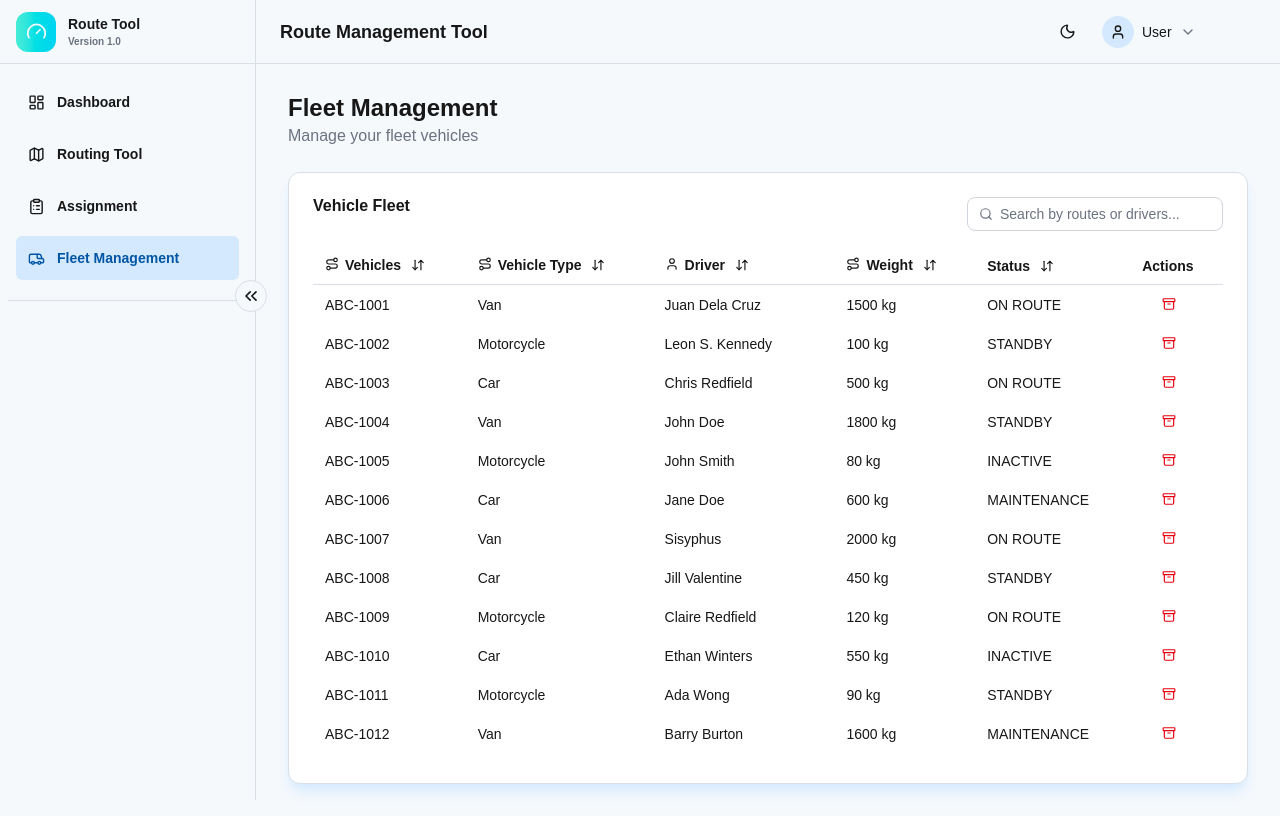
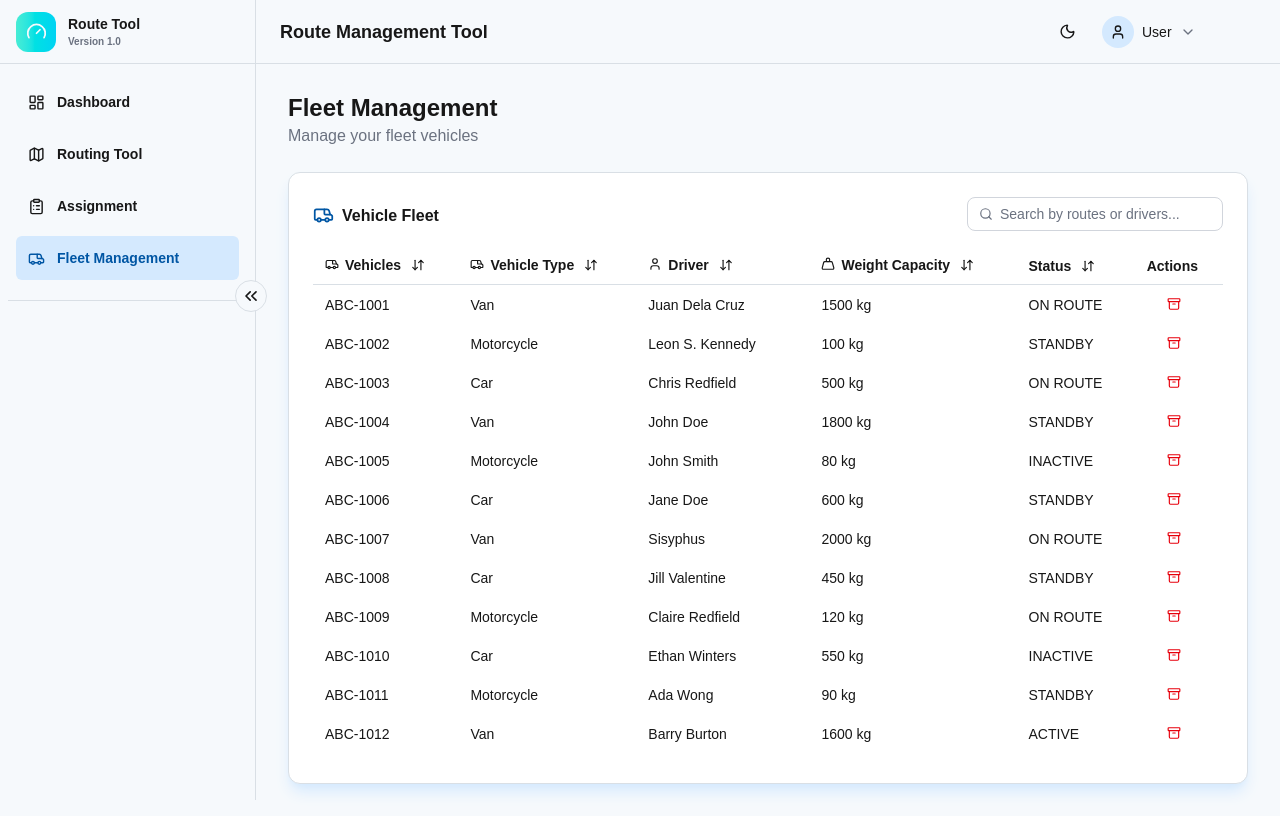
Before and after one commit to jrsantiagoo/route-management-system, a Next.js app in the folder client/: page /fleet-management in a window 1280 px wide. Built offline with nearby package versions, Linux system fonts and the light colour scheme; no server answers; sample sign-in values are in the browser's storage.

Commit message:
style: added icons to tables

```diff
--- a/client/components/assignment/calendar-view.tsx
+++ b/client/components/assignment/calendar-view.tsx
@@ -1,7 +1,13 @@
 "use client";
 
 import { useState, useCallback } from "react";
-import { ChevronLeft, ChevronRight, Search, User } from "lucide-react";
+import {
+    Calendar,
+    ChevronLeft,
+    ChevronRight,
+    Search,
+    User,
+} from "lucide-react";
 import { useSort } from "@/lib/hooks/useSort";
 import SortableHeader from "@/components/ui/sortable-header";
 import type { Trip } from "@/lib/routing/types";
@@ -130,9 +136,11 @@ export default function CalendarView({
         <div className="rounded-xl bg-card p-6 shadow-lg shadow-primary border border-border">
             {/* Calendar View Header */}
             <div className="flex items-center justify-between mb-4">
-                <h3 className="text-base font-semibold text-foreground">
-                    {weekLabel}
-                </h3>
+                <div className="flex -mt-4 items-center gap-2 text-base font-semibold">
+                    <Calendar size={21} className="text-primary-foreground" />
+                    <h3 className="mt-1 text-foreground">{weekLabel}</h3>
+                </div>
+
                 <div className="flex items-center gap-1">
                     {/* Enables calendar to view previous week */}
                     <button
--- a/client/components/assignment/driver-view.tsx
+++ b/client/components/assignment/driver-view.tsx
@@ -48,9 +48,12 @@ export default function DriverView({ items }: DriverViewProps) {
         <div className="rounded-xl bg-card p-6 shadow-lg shadow-primary border border-border">
             {/* Table Header + Search */}
             <div className="mb-4 flex items-center justify-between">
-                <h3 className="-mt-4 text-base font-semibold text-foreground">
-                    Driver Capacity Overview
-                </h3>
+                <div className="flex -mt-4 items-center gap-2 text-base font-semibold">
+                    <User size={21} className="text-primary-foreground" />
+                    <h3 className="mt-1 text-foreground">
+                        Driver Capacity Overview
+                    </h3>
+                </div>
 
                 {/* Filtered Search */}
                 <div className="relative">
--- a/client/components/assignment/table-view.tsx
+++ b/client/components/assignment/table-view.tsx
@@ -3,6 +3,7 @@
 import { useState, useCallback } from "react";
 import {
     CalendarClock,
+    ClipboardList,
     Clock,
     MapPinned,
     Route,
@@ -115,9 +116,13 @@ export default function TableView({ trips, onDeleted }: TableViewProps) {
         <div className="rounded-xl bg-card p-6 shadow-lg shadow-primary border border-border">
             {/* Table Header + Filter + Search */}
             <div className="mb-4 flex items-center justify-between">
-                <h3 className="-mt-4 text-base font-semibold text-foreground">
-                    All Assignments
-                </h3>
+                <div className="flex -mt-4 items-center gap-2 text-base font-semibold">
+                    <ClipboardList
+                        size={21}
+                        className="text-primary-foreground"
+                    />
+                    <h3 className="mt-1 text-foreground">All Assignments</h3>
+                </div>
 
                 {/* Filtered Search */}
                 <div className="relative">
--- a/client/components/fleet-management/fleet-table.tsx
+++ b/client/components/fleet-management/fleet-table.tsx
@@ -1,16 +1,7 @@
 "use client";
 
 import { useState, useCallback } from "react";
-import {
-    CalendarClock,
-    Clock,
-    MapPinned,
-    Route,
-    Search,
-    ArchiveIcon,
-    User,
-    Fuel,
-} from "lucide-react";
+import { Search, ArchiveIcon, User, Fuel, Van, Weight } from "lucide-react";
 import type { Vehicle } from "@/lib/fleet-management/mockData";
 import { useSort } from "@/lib/hooks/useSort";
 import SortableHeader from "@/components/ui/sortable-header";
@@ -85,9 +76,10 @@ export default function FleetTable({ vehicles }: VehicleProps) {
         <div className="rounded-xl bg-card p-6 shadow-lg shadow-primary border border-border">
             {/* Table Header + Filter + Search */}
             <div className="mb-4 flex items-center justify-between">
-                <h3 className="-mt-4 text-base font-semibold text-foreground">
-                    Vehicle Fleet
-                </h3>
+                <div className="flex items-center gap-2 text-base font-semibold">
+                    <Van size={21} className="text-primary-foreground" />
+                    <h3 className="mt-1 text-foreground">Vehicle Fleet</h3>
+                </div>
 
                 {/* Filtered Search */}
                 <div className="relative">
@@ -145,7 +137,7 @@ export default function FleetTable({ vehicles }: VehicleProps) {
                                 onToggle={toggleSort}
                                 className="rounded-tl-lg"
                             >
-                                <Route
+                                <Van
                                     size={14}
                                     className="inline mr-0.5 -mt-0.5"
                                 />
@@ -155,9 +147,8 @@ export default function FleetTable({ vehicles }: VehicleProps) {
                                 sortKey="vehicle_type"
                                 sortState={sortState}
                                 onToggle={toggleSort}
-                                className="rounded-tl-lg"
                             >
-                                <Route
+                                <Van
                                     size={14}
                                     className="inline mr-0.5 -mt-0.5"
                                 />
@@ -178,13 +169,12 @@ export default function FleetTable({ vehicles }: VehicleProps) {
                                 sortKey="weight_capacity"
                                 sortState={sortState}
                                 onToggle={toggleSort}
-                                className="rounded-tl-lg"
                             >
-                                <Route
+                                <Weight
                                     size={14}
                                     className="inline mr-0.5 -mt-0.5"
                                 />
-                                Weight
+                                Weight Capacity
                             </SortableHeader>
                             <SortableHeader
                                 sortKey="status"
--- a/client/components/profile/change-password-card.tsx
+++ b/client/components/profile/change-password-card.tsx
@@ -37,7 +37,7 @@ export default function ChangePasswordCard() {
         <div className="flex flex-col gap-2 justify-between rounded-xl bg-card border border-border shadow-xl shadow-primary">
             <div className="flex items-center gap-2 pt-7 pl-7 text-lg font-semibold">
                 <Lock size={21} className="text-primary-foreground" />
-                Change Password
+                <h3 className="mt-1 text-foreground">Change Password</h3>
             </div>
             <p className="pl-7 text-sm text-muted-foreground">
                 Update your password
--- a/client/lib/fleet-management/mockData.ts
+++ b/client/lib/fleet-management/mockData.ts
@@ -61,7 +61,7 @@ export const mockVehicleData: Vehicle[] = [
         vehicleType: "Car",
         plateNumber: "ABC-1006",
         weightCapacity: 600,
-        status: "MAINTENANCE",
+        status: "STANDBY",
     },
     {
         vehicleId_: "VH-007",
@@ -115,7 +115,7 @@ export const mockVehicleData: Vehicle[] = [
         vehicleType: "Van",
         plateNumber: "ABC-1012",
         weightCapacity: 1600,
-        status: "MAINTENANCE",
+        status: "ACTIVE",
     },
     {
         vehicleId_: "VH-013",
```
